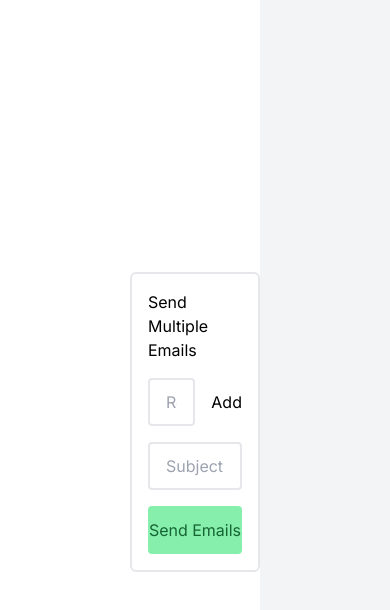
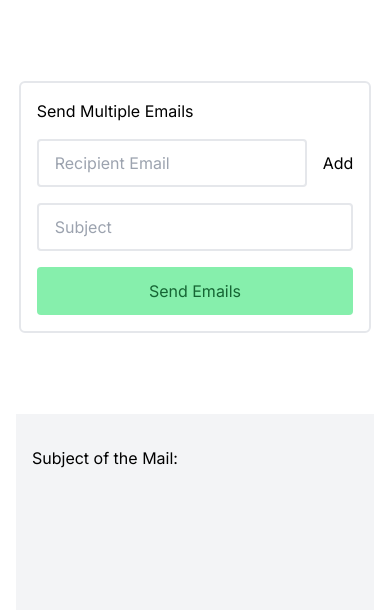
Before and after one commit to mohit2404/emailer, a Next.js app: page / in a window 390 px wide. Shown: the top 610 px of the page. Built offline with nearby package versions, Linux system fonts and the light colour scheme.

Commit message:
ui changes

```diff
--- a/app/page.tsx
+++ b/app/page.tsx
@@ -68,9 +68,8 @@ export default function Home() {
 
   return (
     <div className="w-full h-screen">
-      <div className="container mx-auto h-full flex">
-        <div className="w-1/3 h-full"></div>
-        <div className="w-1/3 h-full grid place-items-center">
+      <div className="container mx-auto h-full flex flex-col md:flex-row items-center px-4">
+        <div className="md:w-1/2 lg:w-2/3 w-full h-full grid place-items-center">
           <form onSubmit={handleSubmit} className="p-4 rounded-md border-2">
             <h1>Send Multiple Emails</h1>
             <div className="mt-4 flex items-center gap-4">
@@ -91,7 +90,7 @@ export default function Home() {
                 placeholder="Subject"
                 value={subject}
                 onChange={(e) => setSubject(e.target.value)}
-                // required
+                required
                 className="w-full h-12 border-2 outline-none rounded px-4 text-black"
               />
             </div>
@@ -104,8 +103,12 @@ export default function Home() {
             </button>
           </form>
         </div>
-        <div className="w-1/3 h-full p-4 bg-gray-100">
+        <div className="md:w-1/2 lg:w-1/3 w-full h-full p-4 bg-gray-100">
           <div className="py-4">
+            <div>
+              <p>Subject of the Mail:</p>
+              <p>{subject}</p>
+            </div>
             {recipientEmails.map((email, index) => (
               <div
                 key={index}
```
